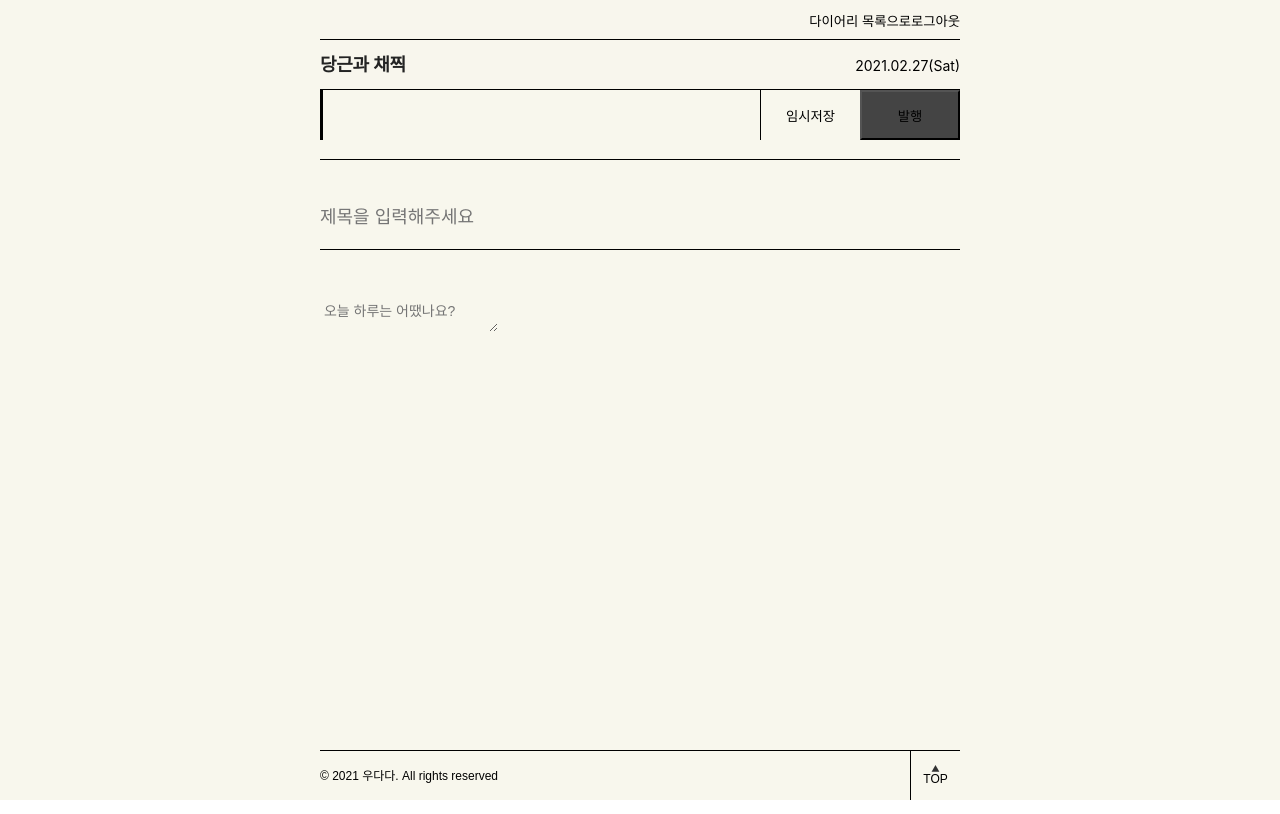
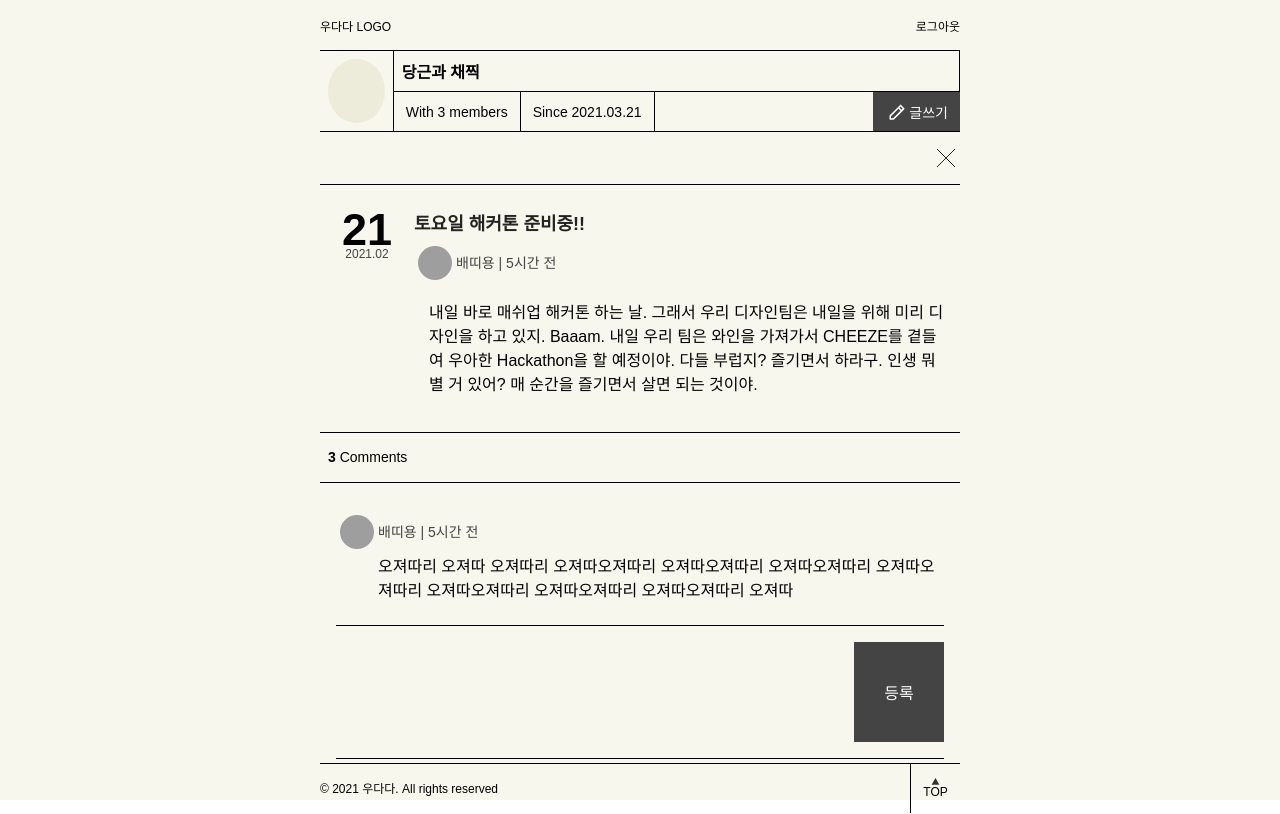
Before and after one commit to mash-up-kr/dangchae-web, a React (Create React App) app: page /1/paper/1 in a window 1280 px wide. Built offline with nearby package versions, Linux system fonts and the light colour scheme; no server answers; grey boxes are pictures that could not be loaded.

Commit message:
add article detail publishing

```diff
--- a/src/pages/Paper.tsx
+++ b/src/pages/Paper.tsx
@@ -1,241 +1,263 @@
-/** @jsxRuntime classic */
-/** @jsx jsx */
-import React, { useState } from 'react';
+import React from 'react';
 
-import { jsx } from '@emotion/react';
-import styled from '@emotion/styled';
-import * as dateFns from 'date-fns';
-import { Link } from 'react-router-dom';
+import Header from 'components/Header';
+import { useParams } from 'react-router-dom';
+import styled from 'styled-components';
 
-const Label = styled.div`
-	/* left: 0%;
-right: 0.12%;
-top: 38.35%;
-bottom: 30.83%; */
+import CloseIcon from '../assets/icons/Close.svg';
+import PencilIcon from '../assets/icons/Pencil.svg';
 
-	background: #f8f6ed;
-	box-shadow: inset 0px -1px 0px #000000;
-	text-align: right;
+const Paper = () => {
+	const { diaryId, paperId } = useParams<{ diaryId: string; paperId: string }>();
+
+	return (
+		<>
+			<Header />
+			<DiarysHeader>
+				<UserImage></UserImage>
+				<UserInfomation>
+					<DiaryName>당근과 채찍</DiaryName>
+					<UserDiariesInfomation>
+						<UserDiariesInfoBox>With 3 members</UserDiariesInfoBox>
+						<UserDiariesInfoBox>Since 2021.03.21</UserDiariesInfoBox>
+						<WriteDiaryButton>
+							<img src={PencilIcon} style={{ margin: '0px 4px' }} />
+							글쓰기
+						</WriteDiaryButton>
+					</UserDiariesInfomation>
+				</UserInfomation>
+			</DiarysHeader>
+			<CloseButton>
+				<img src={CloseIcon} />
+			</CloseButton>
+			<DiaryContainer>
+				<DayContainer>
+					<Day>21</Day>
+					<YearAndMonth>2021.02</YearAndMonth>
+				</DayContainer>
+				<div style={{ width: '100%', display: 'flex', flexDirection: 'column' }}>
+					<ContentContainer>
+						<ArticleTitle>토요일 해커톤 준비중!!</ArticleTitle>
+						<Author>
+							<AuthorImage src="http://www.foodnmed.com/news/photo/201903/18296_3834_4319.jpg" />
+							배띠용 | 5시간 전
+						</Author>
+						<ArticleContent>
+							내일 바로 매쉬업 해커톤 하는 날. 그래서 우리 디자인팀은 내일을 위해 미리 디자인을 하고 있지.
+							Baaam. 내일 우리 팀은 와인을 가져가서 CHEEZE를 곁들여 우아한 Hackathon을 할 예정이야. 다들
+							부럽지? 즐기면서 하라구. 인생 뭐 별 거 있어? 매 순간을 즐기면서 살면 되는 것이야.
+						</ArticleContent>
+					</ContentContainer>
+				</div>
+			</DiaryContainer>
+			<CommentContainer>
+				<CommentCount>
+					<strong>3</strong> Comments
+				</CommentCount>
+				<div style={{ padding: '4px 16px', width: '100%' }}>
+					<CommentItem>
+						<div style={{ display: 'flex', alignItems: 'center', justifyContent: 'space-between' }}>
+							<Author>
+								<AuthorImage src="http://www.foodnmed.com/news/photo/201903/18296_3834_4319.jpg" />
+								배띠용 | 5시간 전
+							</Author>
+						</div>
+						<div style={{ paddingLeft: '42px' }}>
+							오져따리 오져따 오져따리 오져따오져따리 오져따오져따리 오져따오져따리 오져따오져따리
+							오져따오져따리 오져따오져따리 오져따오져따리 오져따
+						</div>
+					</CommentItem>
+					<div
+						style={{
+							padding: '16px 0px',
+							display: 'flex',
+							borderStyle: 'none',
+							borderTop: 'solid black 1px',
+							borderBottom: 'solid black 1px',
+							height: '100%',
+						}}
+					>
+						<CommentTextArea></CommentTextArea>
+						<button
+							style={{
+								width: '100px',
+								height: '100px',
+								padding: '16px',
+								display: 'flex',
+								alignItems: 'center',
+								justifyContent: 'center',
+								backgroundColor: '#444',
+								color: 'white',
+								fontSize: 16,
+								fontWeight: 16,
+								borderStyle: 'none',
+							}}
+						>
+							등록
+						</button>
+					</div>
+				</div>
+			</CommentContainer>
+		</>
+	);
+};
+
+const CommentTextArea = styled.textarea`
+	width: 100%;
+	height: 100%fit-content;
+	resize: none;
+	border-style: none;
+	background-color: transparent;
 `;
 
-const Title1 = styled.div`
-	font-family: Spoqa Han Sans Neo;
-	font-style: normal;
+const CommentItem = styled.div`
+	margin: 24px 0px;
+`;
+
+const CommentCount = styled.div`
+	border-style: none;
+	border-top: solid 1px black;
+	border-bottom: solid 1px black;
+	width: 100%;
+	font-size: 14px;
+	line-height: 25px;
+	padding: 12px 8px;
+`;
+
+const ArticleTitle = styled.div`
+	color: #232323;
+	font-size: 18px;
+	line-height: 35px;
 	font-weight: bold;
-	font-size: 18px;
-	line-height: 22px;
-	/* identical to box height */
+`;
 
-	letter-spacing: -0.02em;
-
-	/* Gray1 */
-
-	color: #232323;
-`;
-const Title2 = styled.div`
-	text-align: right;
-	font-family: SF Pro Display;
-	font-style: normal;
-	font-weight: normal;
-	font-size: 14px;
-	line-height: 17px;
-	/* identical to box height */
-
-	color: #000000;
-`;
-const Title = styled.div`
-	line-height: 50px;
-	background: #f8f6ed;
-	box-shadow: inset 0px -1px 0px #000000;
+const Author = styled.div`
 	display: flex;
 	align-items: center;
-	justify-content: space-between;
-	height: 50px;
+	color: #444;
+	font-size: 14px;
+	line-height: 20px;
 `;
-const Imageline = styled.div`
-	line-height: 50px;
-	background: #f8f7ed;
-	box-shadow: inset 0px -1px 0px #000000;
+
+const AuthorImage = styled.img`
+	border-radius: 50%;
+	width: 42px;
+	height: 42px;
+	padding: 4px;
+	box-sizing: border-box;
 `;
-const Posting = styled.div`
-	float: right;
+
+const ArticleContent = styled.div`
+	padding: 15px;
 `;
-const Titlenaming = styled.div`
-	font-family: SF Pro Display;
-	font-style: normal;
-	font-weight: bold;
-	font-size: 50px;
-	line-height: 90px;
+const CommentContainer = styled.div`
+	width: 100%;
+`;
 
-	box-shadow: inset 0px -1px 0px #000000;
+const DiarysHeader = styled.div`
+	display: flex;
+	width: 100%;
+	border-top: solid black 1px;
+	border-bottom: solid black 1px;
 `;
-const Paper = () => {
-	const [form, setForm] = useState({
-		title: '',
-		date: '',
-		content: '',
-	});
-	const onTemporal = e => {
-		setForm({
-			...form,
-		});
-	};
-	const onSubmit = e => {
-		setForm({
-			...form,
-		});
-	};
-	const onList = e => {
-		setForm({
-			...form,
-		});
-	};
-	const onLogout = e => {
-		setForm({
-			...form,
-		});
-	};
-	const onChangeTitle = e => {
-		setForm({
-			...form,
-			title: e.target.value,
-		});
-	};
-	const onChangeDate = e => {
-		setForm({
-			...form,
-			date: e.target.value,
-		});
-	};
-	const onChangeContent = e => {
-		setForm({
-			...form,
-			content: e.target.value,
-		});
-	};
-	const onPicture = e => {
-		setForm({
-			...form,
-		});
-	};
-	const onAddpaper = e => {
-		setForm({
-			...form,
-		});
-	};
 
-	const initForm = () => {
-		setForm({
-			title: '',
-			date: '',
-			content: '',
-		});
-	};
-	return (
-		<div style={{ width: '100%' }}>
-			<Label>
-				{/* <Link to="/diarys"  style={{height: '40px',background: 'transparent',border: 'none'}}>다이어리 목록으로  </Link> */}
-				<input
-					type="button"
-					name="logout"
-					value="다이어리 목록으로"
-					onClick={onLogout}
-					style={{ height: '40px', background: 'transparent', border: 'none' }}
-				></input>
+const UserImage = styled.div`
+	border-radius: 50%;
+	width: 64px;
+	height: 64px;
+	margin: 8px;
+	background-color: #edebda;
+`;
 
-				<input
-					type="button"
-					name="logout"
-					value="로그아웃"
-					onClick={onLogout}
-					style={{ height: '40px', background: 'transparent', border: 'none' }}
-				></input>
-			</Label>
-			<Title>
-				<Title1>
-					<label text-align="left">당근과 채찍</label>{' '}
-				</Title1>
-				<Title2>{dateFns.format(new Date(), 'yyyy.MM.dd(E)')} </Title2>
-			</Title>
+const UserInfomation = styled.div`
+	display: flex;
+	flex-direction: column;
+	border-left: solid black 1px;
+	width: 100%;
+`;
 
-			<Imageline>
-				<button
-					name="pic"
-					onClick={onPicture}
-					style={{
-						height: '50px',
-						background: 'transparent',
-						border: '0px',
-						borderRight: 'solid 1px #000000',
-					}}
-				></button>
-				<button
-					name="vec58"
-					onClick={onAddpaper}
-					style={{
-						height: '50px',
-						background: 'transparent',
-						border: '0px',
-						borderRight: 'solid 1px #000000',
-					}}
-				></button>
-				<button
-					name="vec57"
-					style={{
-						height: '50px',
-						background: 'transparent',
-						border: '0px',
-						borderRight: 'solid 1px #000000',
-					}}
-				></button>
-				<Posting>
-					<input
-						type="button"
-						name="store"
-						value="임시저장"
-						onClick={onTemporal}
-						style={{
-							height: '50px',
-							width: '100px',
-							background: 'transparent',
-							border: '0px',
-							borderLeft: 'solid 1px #000000',
-						}}
-					></input>
-					<button
-						name="post"
-						value="발행"
-						onClick={onSubmit}
-						style={{ height: '50px', width: '100px', background: '#444444', font: '#FFFFFF' }}
-					>
-						발행{' '}
-					</button>{' '}
-				</Posting>
-			</Imageline>
-			<Titlenaming>
-				<input
-					type="text"
-					placeholder="제목을 입력해주세요"
-					name="title"
-					value={form.title}
-					onChange={onChangeTitle}
-					style={{ background: 'transparent', border: 'none', fontSize: '18px' }}
-				></input>
-			</Titlenaming>
-			<textarea
-				name="content"
-				placeholder=" 오늘 하루는 어땠나요?"
-				value={form.content}
-				onChange={onChangeContent}
-				style={{ background: 'transparent', border: 'none', marginTop: '50px', fontSize: '14px' }}
-			></textarea>
-			{/* <input
-        type="text"
-        name="date"
-        value={form.date}
-        onChange={onChangeDate}
-      ></input> */}
-		</div>
-	);
-};
+const DiaryName = styled.div`
+	font-weight: 700;
+	size: 18px;
+	padding: 8px;
+	width: 100%;
+	align-items: center;
+	border-bottom: solid black 1px;
+	border-right: solid black 1px;
+`;
+
+const UserDiariesInfomation = styled.div`
+	display: flex;
+	height: 100%;
+`;
+
+const UserDiariesInfoBox = styled.div`
+	display: flex;
+	align-items: center;
+	justify-content: center;
+	border-right: solid black 1px;
+	height: 100%;
+	padding: 8px 12px;
+	font-size: 14px;
+`;
+
+const WriteDiaryButton = styled.button`
+	margin: 0 0 0 auto;
+	justify-self: flex-end;
+	display: flex;
+	align-items: center;
+	justify-content: space-around;
+	color: #ffffff;
+	background: #444;
+	height: 100%;
+	padding: 8px 12px;
+	font-size: 14px;
+	border-style: none;
+`;
+
+const CloseButton = styled.button`
+	display: flex;
+	width: 100%;
+	align-items: center;
+	justify-content: flex-end;
+	background-color: transparent;
+	border-style: none;
+	cursor: pointer;
+	padding: 16px 4px;
+	border-bottom: solid 1px black;
+`;
+
+const DiaryContainer = styled.div`
+	display: flex;
+	width: 100%;
+`;
+
+const DayContainer = styled.div`
+	padding-top: 27px;
+	padding-right: 22px;
+	padding-left: 22px;
+	display: flex;
+	flex-direction: column;
+	align-items: center;
+`;
+
+const Day = styled.p`
+	font-size: 45px;
+	line-height: 35px;
+	font-weight: 600;
+`;
+const YearAndMonth = styled.p`
+	font-weight: 500;
+	font-size: 12px;
+	line-height: 15px;
+	color: #444;
+`;
+
+const ContentContainer = styled.div`
+	display: flex;
+	flex-direction: column;
+	width: 100%;
+	margin: 22px 0px;
+`;
+
 export default Paper;
```
Also changed, not shown: src/assets/icons/Close.svg (added).
